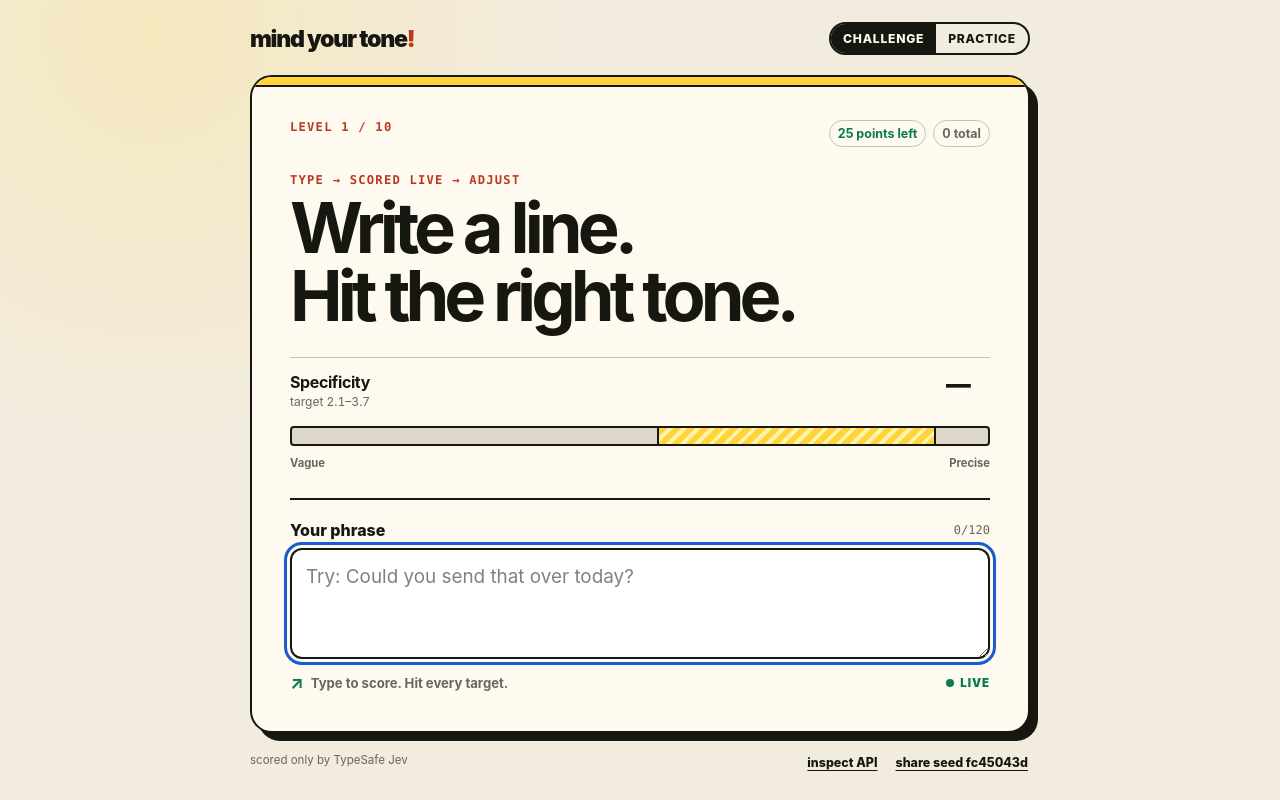
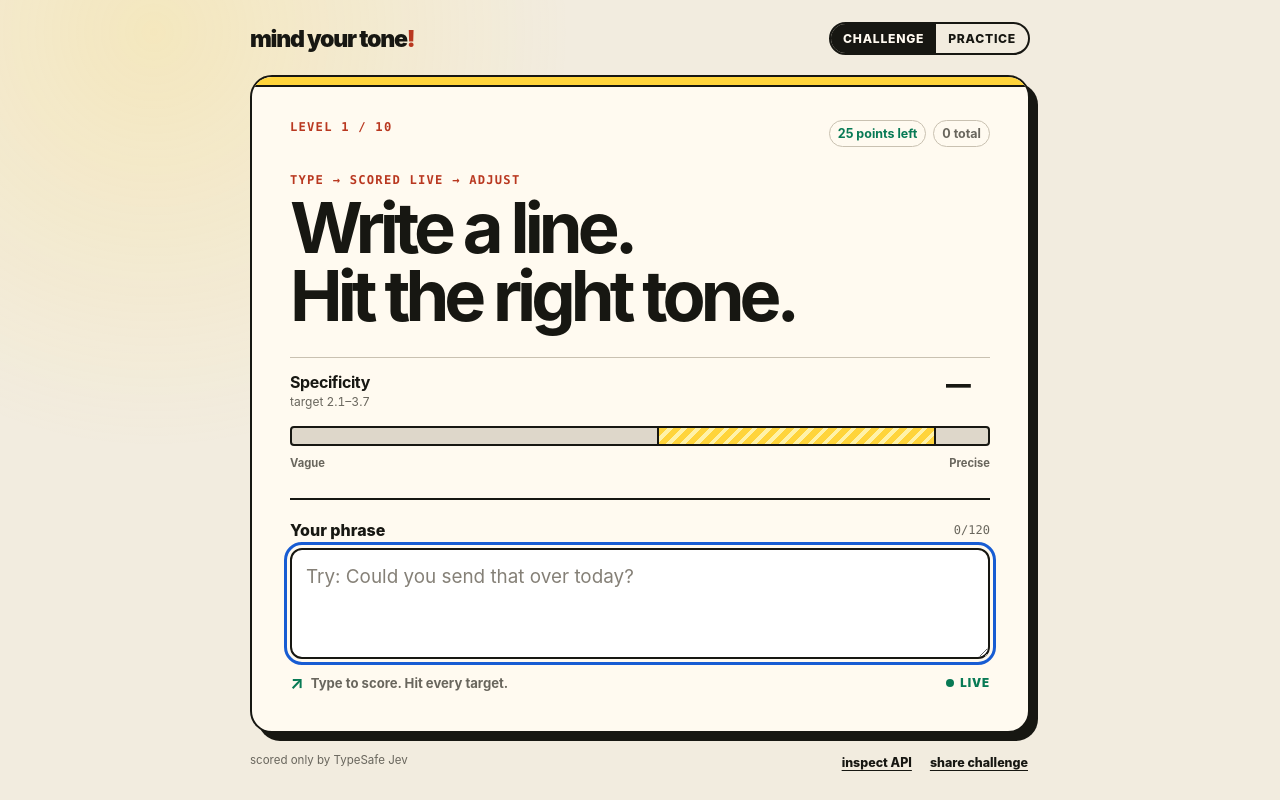
Before and after one commit to tomviner/mind-your-tone, a React (Vite) app: page / in a window 1280 px wide. Built offline with nearby package versions, Linux system fonts and the light colour scheme.

Commit message:
fix: make challenge seed a real link

```diff
--- a/src/App.tsx
+++ b/src/App.tsx
@@ -83,6 +83,13 @@ export default function App({ initialSeed }: AppProps) {
     [practiceKey, practiceSerial, seed],
   );
   const round = mode === "challenge" ? challenge[levelIndex] : practiceRound;
+  const shareUrl = useMemo(() => {
+    const url = new URL(window.location.href);
+    url.search = "";
+    url.hash = "";
+    url.searchParams.set("seed", seed);
+    return url.toString();
+  }, [seed]);
   const advanceLabel =
     mode === "practice"
       ? "next target"
@@ -333,18 +340,6 @@ export default function App({ initialSeed }: AppProps) {
     resetRoundView();
   };
 
-  const copyChallenge = async () => {
-    const url = new URL(window.location.href);
-    url.search = "";
-    url.searchParams.set("seed", seed);
-    try {
-      await navigator.clipboard.writeText(url.toString());
-      setStatus("Challenge link copied.");
-    } catch {
-      setStatus(`Seed: ${seed}`);
-    }
-  };
-
   const newChallenge = () => {
     const nextSeed = crypto.randomUUID().slice(0, 8);
     setSeed(nextSeed);
@@ -449,13 +444,9 @@ export default function App({ initialSeed }: AppProps) {
               >
                 new challenge
               </button>
-              <button
-                className="text-button"
-                type="button"
-                onClick={copyChallenge}
-              >
-                share this seed
-              </button>
+              <a className="text-button" href={shareUrl}>
+                share this challenge
+              </a>
             </div>
           </div>
         ) : (
@@ -539,14 +530,9 @@ export default function App({ initialSeed }: AppProps) {
             inspect API
           </a>
           {mode === "challenge" && !complete && (
-            <button
-              type="button"
-              className="text-button"
-              disabled={celebrating}
-              onClick={copyChallenge}
-            >
-              share seed {seed}
-            </button>
+            <a className="text-button" href={shareUrl}>
+              share challenge
+            </a>
           )}
         </div>
       </footer>
```
Also changed, not shown: 1 other file (tests, documents, lock files or other folders).
